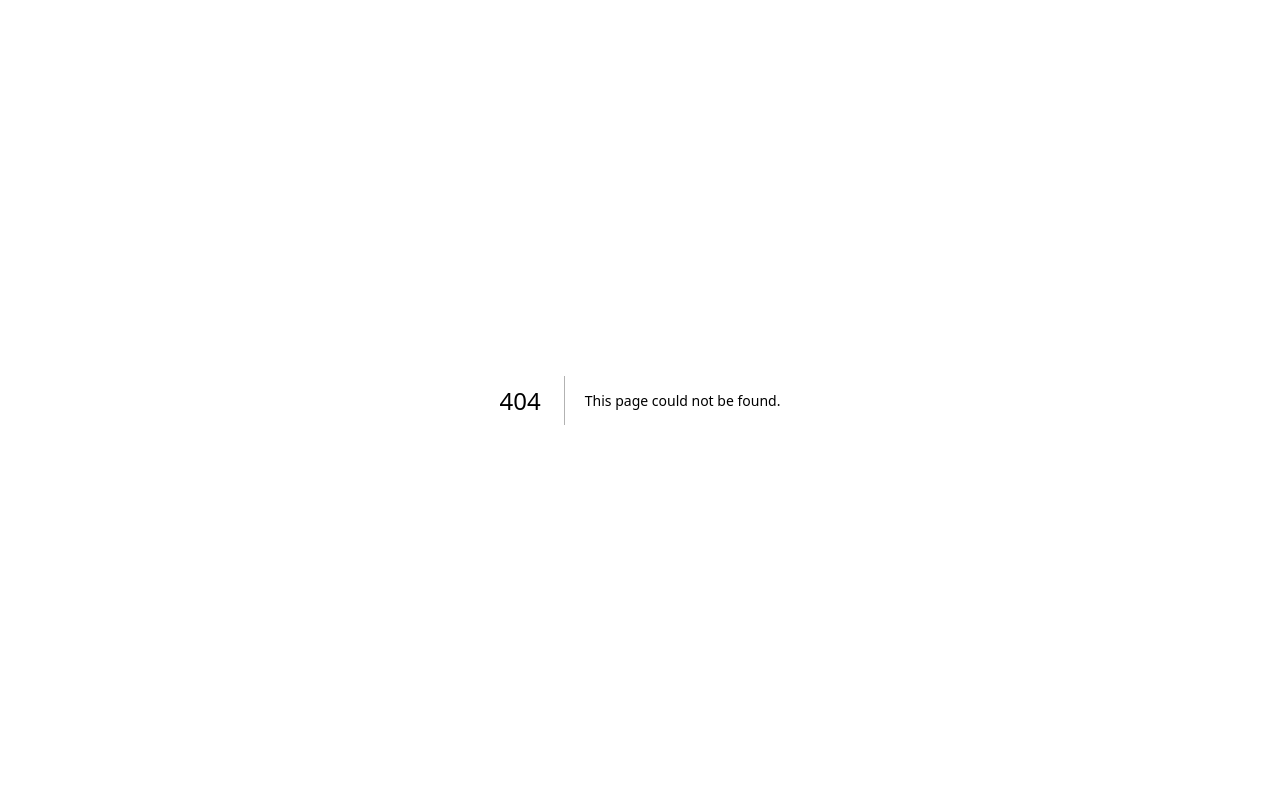
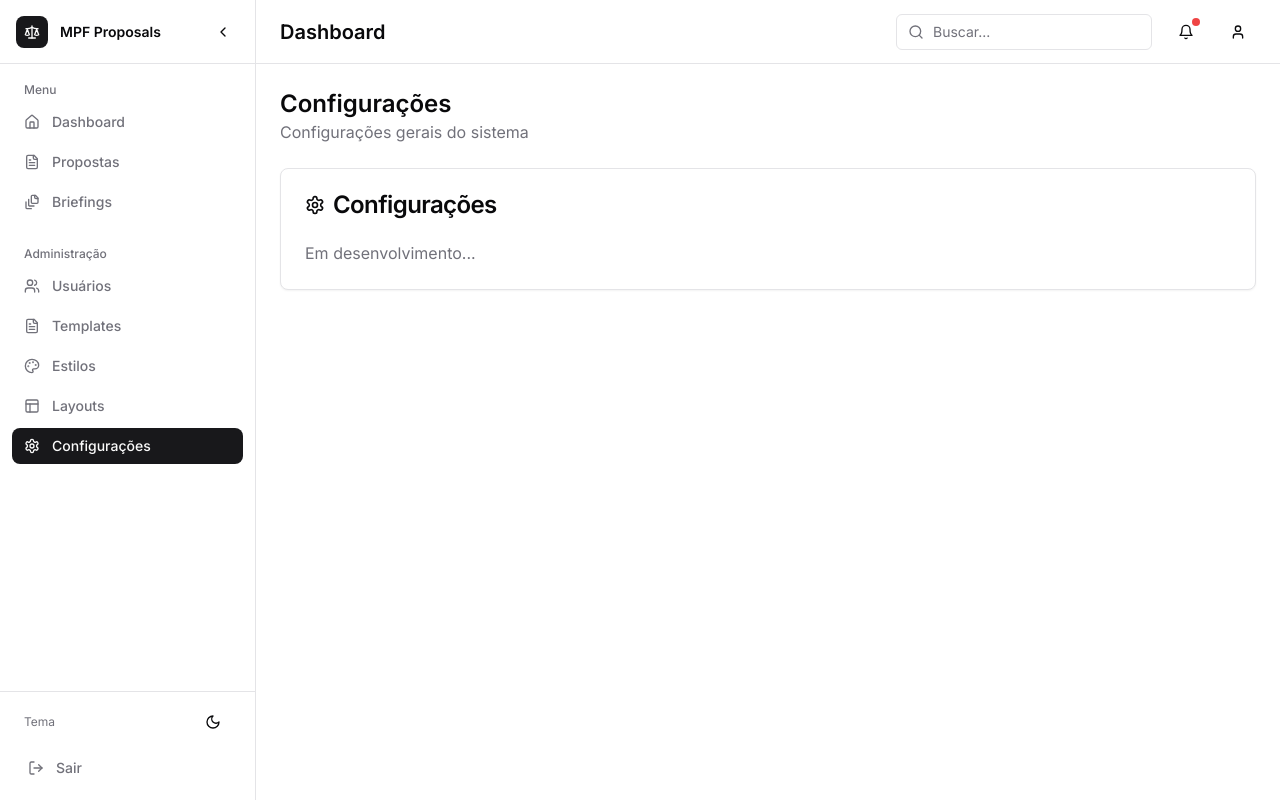
Before and after one commit to Gustemp/mpf-law-proposals, a Next.js app in the folder apps/frontend/: page /admin/settings in a window 1280 px wide. Before the commit this address had no page. Built offline with nearby package versions, Linux system fonts and the light colour scheme.

Commit message:
fix: Fix sidebar navigation and add admin pages
- Fix sidebar links to point to correct routes (/proposals, /briefings)
- Add isActivePath helper for better route matching
- Create admin pages: users, templates, styles, layouts, settings
- All pages now accessible from sidebar navigation

```diff
--- /dev/null
+++ b/apps/frontend/src/app/(dashboard)/admin/layouts/page.tsx
@@ -0,0 +1,27 @@
+'use client'
+
+import { Layout } from 'lucide-react'
+import { Card, CardContent, CardHeader, CardTitle } from '@/components/ui/card'
+
+export default function AdminLayoutsPage() {
+  return (
+    <div className="space-y-6">
+      <div>
+        <h1 className="text-2xl font-semibold">Layouts</h1>
+        <p className="text-muted-foreground">Gerencie as regras de diagramação</p>
+      </div>
+
+      <Card>
+        <CardHeader>
+          <CardTitle className="flex items-center gap-2">
+            <Layout className="h-5 w-5" />
+            Lista de Layouts
+          </CardTitle>
+        </CardHeader>
+        <CardContent>
+          <p className="text-muted-foreground">Em desenvolvimento...</p>
+        </CardContent>
+      </Card>
+    </div>
+  )
+}
--- /dev/null
+++ b/apps/frontend/src/app/(dashboard)/admin/settings/page.tsx
@@ -0,0 +1,27 @@
+'use client'
+
+import { Settings } from 'lucide-react'
+import { Card, CardContent, CardHeader, CardTitle } from '@/components/ui/card'
+
+export default function AdminSettingsPage() {
+  return (
+    <div className="space-y-6">
+      <div>
+        <h1 className="text-2xl font-semibold">Configurações</h1>
+        <p className="text-muted-foreground">Configurações gerais do sistema</p>
+      </div>
+
+      <Card>
+        <CardHeader>
+          <CardTitle className="flex items-center gap-2">
+            <Settings className="h-5 w-5" />
+            Configurações
+          </CardTitle>
+        </CardHeader>
+        <CardContent>
+          <p className="text-muted-foreground">Em desenvolvimento...</p>
+        </CardContent>
+      </Card>
+    </div>
+  )
+}
--- /dev/null
+++ b/apps/frontend/src/app/(dashboard)/admin/styles/page.tsx
@@ -0,0 +1,27 @@
+'use client'
+
+import { Palette } from 'lucide-react'
+import { Card, CardContent, CardHeader, CardTitle } from '@/components/ui/card'
+
+export default function AdminStylesPage() {
+  return (
+    <div className="space-y-6">
+      <div>
+        <h1 className="text-2xl font-semibold">Estilos de Escrita</h1>
+        <p className="text-muted-foreground">Gerencie os estilos de escrita do escritório</p>
+      </div>
+
+      <Card>
+        <CardHeader>
+          <CardTitle className="flex items-center gap-2">
+            <Palette className="h-5 w-5" />
+            Lista de Estilos
+          </CardTitle>
+        </CardHeader>
+        <CardContent>
+          <p className="text-muted-foreground">Em desenvolvimento...</p>
+        </CardContent>
+      </Card>
+    </div>
+  )
+}
--- /dev/null
+++ b/apps/frontend/src/app/(dashboard)/admin/templates/page.tsx
@@ -0,0 +1,27 @@
+'use client'
+
+import { FileText } from 'lucide-react'
+import { Card, CardContent, CardHeader, CardTitle } from '@/components/ui/card'
+
+export default function AdminTemplatesPage() {
+  return (
+    <div className="space-y-6">
+      <div>
+        <h1 className="text-2xl font-semibold">Templates</h1>
+        <p className="text-muted-foreground">Gerencie os modelos de proposta</p>
+      </div>
+
+      <Card>
+        <CardHeader>
+          <CardTitle className="flex items-center gap-2">
+            <FileText className="h-5 w-5" />
+            Lista de Templates
+          </CardTitle>
+        </CardHeader>
+        <CardContent>
+          <p className="text-muted-foreground">Em desenvolvimento...</p>
+        </CardContent>
+      </Card>
+    </div>
+  )
+}
--- /dev/null
+++ b/apps/frontend/src/app/(dashboard)/admin/users/page.tsx
@@ -0,0 +1,27 @@
+'use client'
+
+import { Users } from 'lucide-react'
+import { Card, CardContent, CardHeader, CardTitle } from '@/components/ui/card'
+
+export default function AdminUsersPage() {
+  return (
+    <div className="space-y-6">
+      <div>
+        <h1 className="text-2xl font-semibold">Usuários</h1>
+        <p className="text-muted-foreground">Gerencie os usuários do sistema</p>
+      </div>
+
+      <Card>
+        <CardHeader>
+          <CardTitle className="flex items-center gap-2">
+            <Users className="h-5 w-5" />
+            Lista de Usuários
+          </CardTitle>
+        </CardHeader>
+        <CardContent>
+          <p className="text-muted-foreground">Em desenvolvimento...</p>
+        </CardContent>
+      </Card>
+    </div>
+  )
+}
--- a/apps/frontend/src/components/layouts/sidebar.tsx
+++ b/apps/frontend/src/components/layouts/sidebar.tsx
@@ -31,12 +31,12 @@ const menuItems = [
   },
   {
     title: 'Propostas',
-    href: '/dashboard/proposals',
+    href: '/proposals',
     icon: FileText,
   },
   {
     title: 'Briefings',
-    href: '/dashboard/briefings',
+    href: '/briefings',
     icon: FileStack,
   },
 ]
@@ -68,6 +68,12 @@ const adminMenuItems = [
     icon: Settings,
   },
 ]
+
+// Helper to check if path starts with href
+const isActivePath = (pathname: string, href: string) => {
+  if (href === '/dashboard') return pathname === '/dashboard'
+  return pathname.startsWith(href)
+}
 
 export function Sidebar({ isCollapsed = false, onToggle }: SidebarProps) {
   const pathname = usePathname()
@@ -114,7 +120,7 @@ export function Sidebar({ isCollapsed = false, onToggle }: SidebarProps) {
             </span>
           )}
           {menuItems.map((item) => {
-            const isActive = pathname === item.href
+            const isActive = isActivePath(pathname, item.href)
             return (
               <Link
                 key={item.href}
@@ -142,7 +148,7 @@ export function Sidebar({ isCollapsed = false, onToggle }: SidebarProps) {
             </span>
           )}
           {adminMenuItems.map((item) => {
-            const isActive = pathname === item.href
+            const isActive = isActivePath(pathname, item.href)
             return (
               <Link
                 key={item.href}
```
